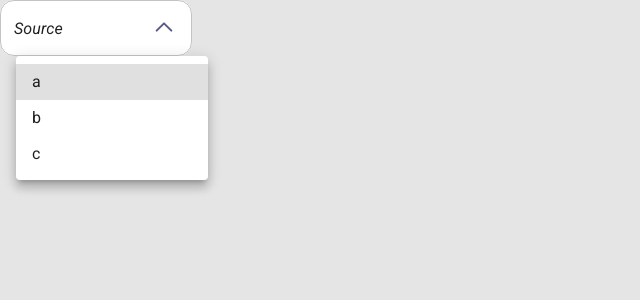
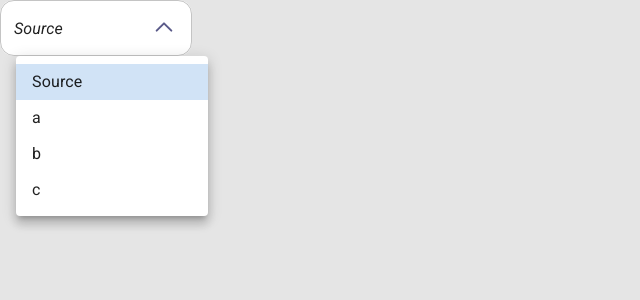
Before and after one commit to amiryehu/Dispatcher, a React (Create React App) app: page / in a window 1280 px wide. Both pictures are taken after a click on the element "Source". Shown: the top 300 px of the page, without its empty margins (0-640 px from the left). Built offline with nearby package versions, Linux system fonts and the light colour scheme.

Commit message:
adding an empty value to the first element in Select

```diff
--- a/src/components/Filter/Filter.tsx
+++ b/src/components/Filter/Filter.tsx
@@ -37,6 +37,7 @@ export default function BasicSelect(props: IFilter) {
           value={selectedItem}
           IconComponent={DropDownIcon}
         >
+          <MenuItem value="">{title}</MenuItem>
           {items.map((item) => (
             <MenuItem value={item}>{item}</MenuItem>
           ))}
```
